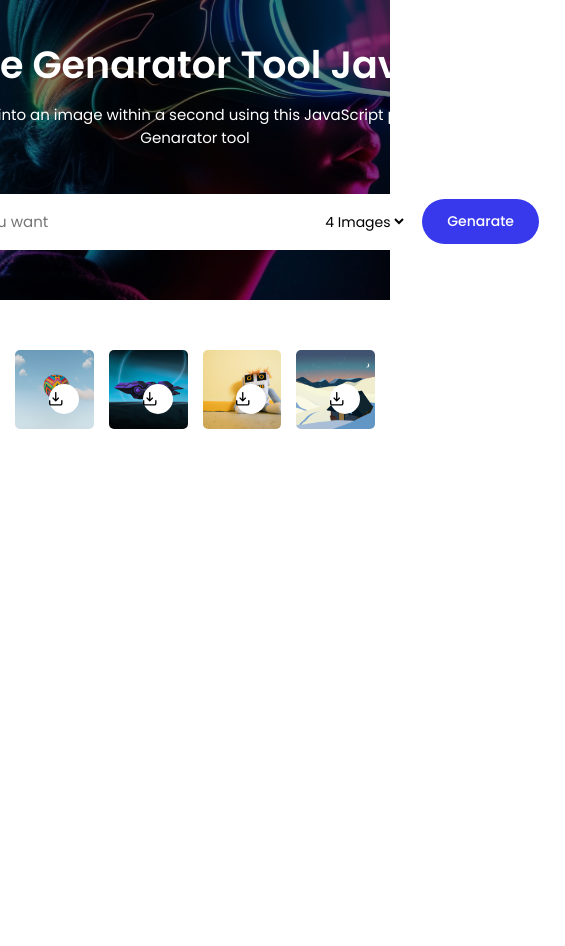
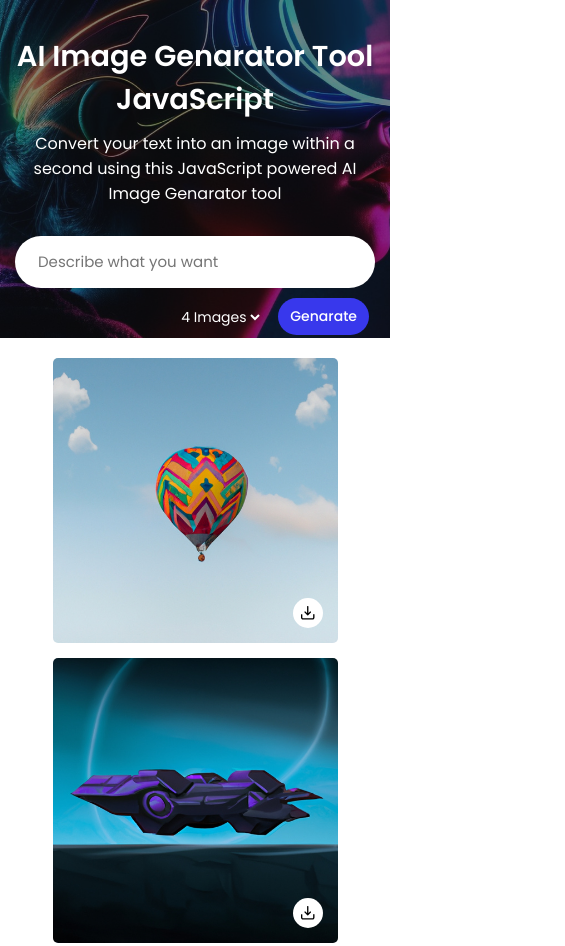
Before and after one commit to mmsalmanfaris/AI-Image-Generator, a plain HTML site: page index.html in a window 390 px wide. Shown: the top 946 px of the page, 565 px wide, since content can reach past the window. Before the commit the page ends 844 px from the top, so only its background shows below. Drawn offline with Linux system fonts and the light colour scheme.

Commit message:
Download button and responsive

```diff
--- a/style.css
+++ b/style.css
@@ -5,40 +5,42 @@
     margin: 0;
     padding: 0;
     box-sizing: border-box;
-    font-family: 'Poppins', sans-serif;
+    font-family: "Poppins", sans-serif;
   }
 
   .image-genarator{
+    height: 40vh;
+    display: flex;
+    align-items: center;
+    justify-content: center;
+    position: relative;
     background: url("images/bg.jpg");
-    height: 300px;
-    display: flex;
-    justify-content: center;
-    align-items: center;
+    background-size: cover;
     background-position: center;
-    background-size: cover;
   }
 
   .image-genarator::before{
     content: "";
+    position: absolute;
+    left: 0;
+    top: 0;
     width: 100%;
     height: 100%;
-    position: absolute;
-    background: black;
     opacity: 0.5;
-    height: 300px
+    background: #121212;
   }
 
   .image-genarator .content{
-    color: white;
+    position: relative;
+    color: #fff;
+    padding: 0 15px;
     max-width: 760px;
     text-align: center;
-    padding: 0 20px;
-    position: relative;
   }
 
   .image-genarator h1{
-    font-size: 38px;
-    width: 700px;
+    font-size: 2.5rem;
+    font-weight: 700;
   }
 
   .image-genarator p{
@@ -95,18 +97,23 @@
 
  .image-gallery{
   display: flex;
+  flex-wrap: wrap;
   gap: 15px;
   padding: 0 15px;
   max-width: 1250px;
-  margin: 50px 0;
+  margin: 20px 0;
  }
 
   .image-gallery .image-card{
     width: 285px;
+    display: flex;
+    align-items: center;
+    justify-content: center;
     aspect-ratio: 1 / 1;
     border-radius: 5px;
     overflow: hidden;
     position: relative;
+    background-color: #f2f2f2;
   }
 
   .image-gallery .image-card img{
@@ -115,6 +122,11 @@
     object-fit: cover;
   }
 
+  .image-gallery .image-card.loading img
+  {
+    height: 80px;
+    width: 80px;
+  }
 
   .image-gallery .image-card .download_btn {
     position: absolute;
@@ -126,12 +138,61 @@
     display: flex;
     border-radius: 50%;
     align-items: center;
-    justify-self: center;
+    justify-content: center;
+    display: none;
   }
 
-
+.image-gallery .image-card:not(.loading):hover .download_btn
+{
+  display: flex;
+}
 
   .image-gallery .image-card .download_btn img{
     height: 14px;
     width: 14px;
   }
+
+  @media screen and (max-width: 760px) {
+
+    .image-genarator h1{
+      font-size: 1.8rem
+    }
+
+    .image-genarator p{
+      font-size: 1rem;
+    }
+
+    .image-genarator .genarate-form{
+      margin-top: 30px;
+      height: 52px;
+      display: block;
+    }
+
+    .genarate-form .control{
+      height: 40px;
+      margin-top: 15px;
+      align-items: center;
+      justify-content: flex-end;
+    }
+
+    .genarate-form .img-quantity{
+      color: white;
+    }
+
+    .genarate-form .img-quantity option{
+      color: black;
+    }
+
+    .genarate-form .generate-btn{
+      padding: 8px 12px;    }
+
+    .image-gallery .image-card:not(.loading) .download_btn{
+      display: flex;
+    }
+
+    .image-gallery{
+      align-items: center;
+      justify-content: center;
+    }
+
+  }
```
